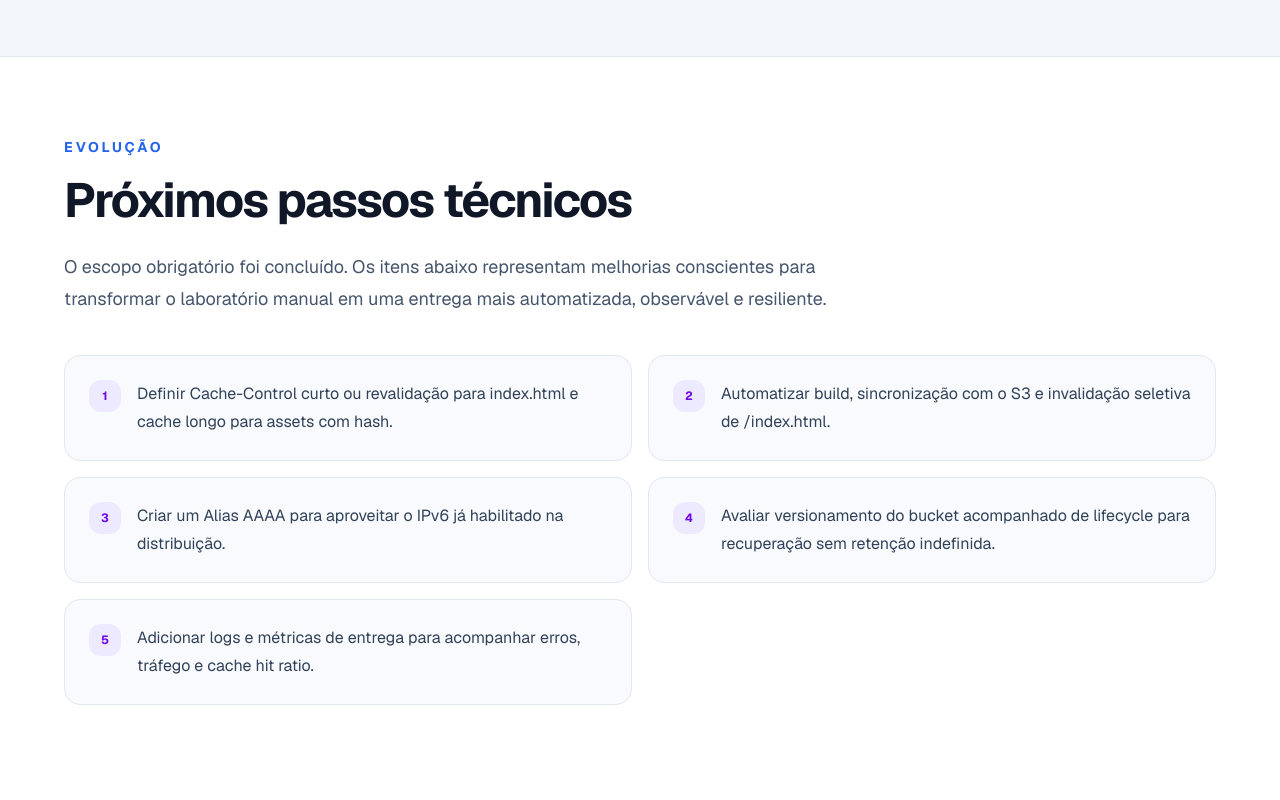
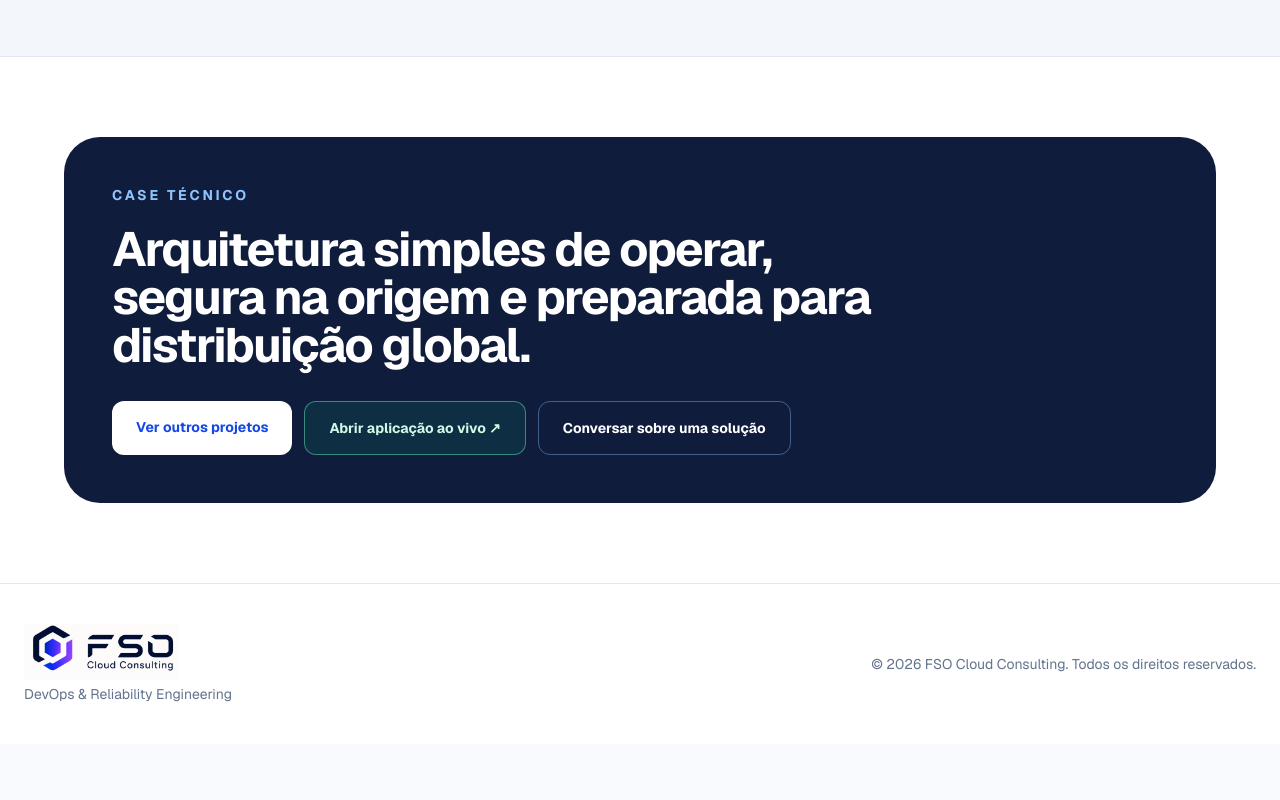
Before and after one commit to felipesalesdeoliveira/fso-cloud-consulting, a Next.js app: page /projetos/frontend-cdn-s3-tls-dominio in a window 1280 px wide. Shown: the part 7440-8240 px from the top of the page. After the commit the page ends 8184 px from the top, so only its background shows below. Built offline with nearby package versions, Linux system fonts and the light colour scheme.

Commit message:
refactor: remove project evolution section

```diff
--- a/app/en/projects/frontend-cdn-s3-tls-custom-domain/page.tsx
+++ b/app/en/projects/frontend-cdn-s3-tls-custom-domain/page.tsx
@@ -66,14 +66,6 @@ const validations = [
   ["Private origin", "Direct S3 access returns 403 AccessDenied"],
   ["Edge cache", "X-Cache: Hit from cloudfront"],
   ["S3 controls", "Block Public Access enabled, ACLs disabled, and a non-public bucket policy"],
-];
-
-const nextSteps = [
-  "Set explicit Cache-Control metadata: short-lived or revalidated index.html and long-lived immutable hashed assets.",
-  "Automate the build, S3 synchronization, and selective /index.html invalidation.",
-  "Add a Route 53 AAAA Alias to use the distribution's existing IPv6 support.",
-  "Evaluate S3 versioning together with lifecycle rules for controlled rollback and retention.",
-  "Add delivery logs and metrics for errors, traffic, latency, and cache hit ratio.",
 ];
 
 export default function EnglishProjectPage() {
@@ -160,17 +152,6 @@ export default function EnglishProjectPage() {
           </div>
         </section>
 
-        <section className="border-y border-slate-200 bg-[#F3F6FB] px-6 py-20">
-          <div className="mx-auto max-w-6xl">
-            <p className="section-label">Evolution</p>
-            <h2 className="section-title">Next technical steps</h2>
-            <p className="mt-6 max-w-3xl text-lg leading-8 text-slate-600">The required scope is complete. These improvements would evolve the manual lab into a more automated, observable, and resilient delivery process.</p>
-            <ol className="mt-10 grid gap-4 md:grid-cols-2">
-              {nextSteps.map((step, index) => <li key={step} className="flex gap-4 rounded-2xl border border-slate-200 bg-white p-6 leading-7 text-slate-700"><span className="flex h-8 w-8 shrink-0 items-center justify-center rounded-xl bg-violet-100 text-xs font-bold text-violet-700">{index + 1}</span>{step}</li>)}
-            </ol>
-          </div>
-        </section>
-
         <section className="bg-white px-6 py-20">
           <div className="mx-auto max-w-6xl rounded-[36px] bg-[#101C3C] p-8 text-white md:p-12">
             <p className="text-sm font-bold uppercase tracking-[0.2em] text-blue-300">Technical case study</p>
--- a/app/projetos/frontend-cdn-s3-tls-dominio/page.tsx
+++ b/app/projetos/frontend-cdn-s3-tls-dominio/page.tsx
@@ -98,14 +98,6 @@ const evidence = [
   ["Proteção da origem", "Acesso direto ao S3 retorna 403 AccessDenied"],
   ["Cache", "X-Cache: Hit from cloudfront"],
   ["Segurança do bucket", "Block Public Access ativo, ACLs desabilitadas e policy não pública"],
-];
-
-const nextSteps = [
-  "Definir Cache-Control curto ou revalidação para index.html e cache longo para assets com hash.",
-  "Automatizar build, sincronização com o S3 e invalidação seletiva de /index.html.",
-  "Criar um Alias AAAA para aproveitar o IPv6 já habilitado na distribuição.",
-  "Avaliar versionamento do bucket acompanhado de lifecycle para recuperação sem retenção indefinida.",
-  "Adicionar logs e métricas de entrega para acompanhar erros, tráfego e cache hit ratio.",
 ];
 
 export default function AwsFrontendProjectPage() {
@@ -310,21 +302,6 @@ export default function AwsFrontendProjectPage() {
         </section>
 
         <section className="bg-white px-6 py-20">
-          <div className="mx-auto max-w-6xl">
-            <p className="section-label">Evolução</p>
-            <h2 className="section-title">Próximos passos técnicos</h2>
-            <p className="mt-6 max-w-3xl text-lg leading-8 text-slate-600">O escopo obrigatório foi concluído. Os itens abaixo representam melhorias conscientes para transformar o laboratório manual em uma entrega mais automatizada, observável e resiliente.</p>
-            <ol className="mt-10 grid gap-4 md:grid-cols-2">
-              {nextSteps.map((step, index) => (
-                <li key={step} className="flex gap-4 rounded-2xl border border-slate-200 bg-[#F8FAFD] p-6 leading-7 text-slate-700">
-                  <span className="flex h-8 w-8 shrink-0 items-center justify-center rounded-xl bg-violet-100 text-xs font-bold text-violet-700">{index + 1}</span>{step}
-                </li>
-              ))}
-            </ol>
-          </div>
-        </section>
-
-        <section className="bg-white px-6 py-20">
           <div className="mx-auto max-w-6xl rounded-[36px] bg-[#101C3C] p-8 text-white md:p-12">
             <p className="text-sm font-bold uppercase tracking-[0.2em] text-blue-300">Case técnico</p>
             <h2 className="mt-5 max-w-3xl text-3xl font-bold tracking-[-0.035em] md:text-5xl">Arquitetura simples de operar, segura na origem e preparada para distribuição global.</h2>
```
Also changed, not shown: 1 other file (tests, documents, lock files or other folders).
